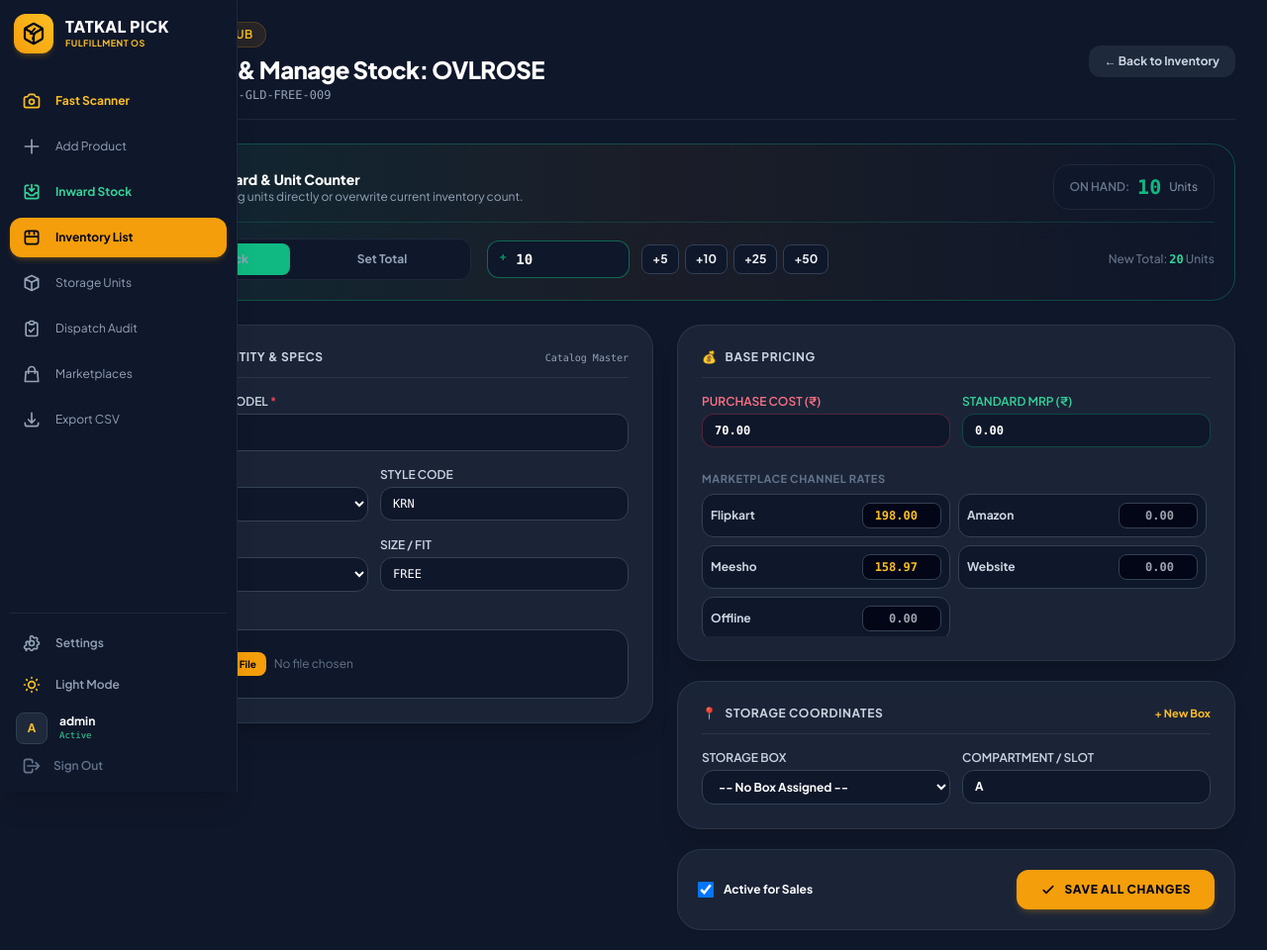
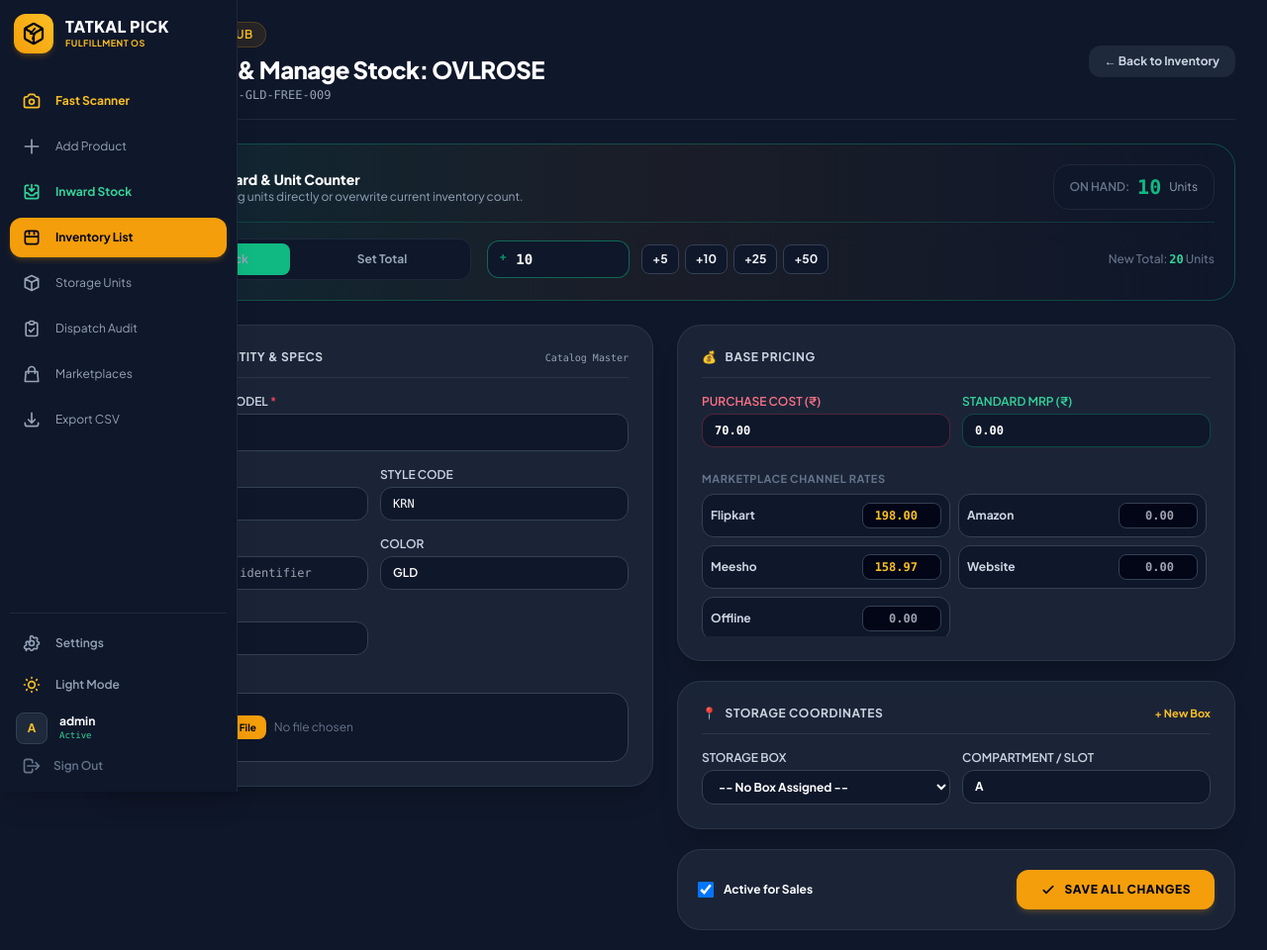
Before and after one commit to mohsinalisheliya/sku_manager, a Django app: page /stock/edit/9/ in a window 1280 px wide. Shown: the whole page at 99% size. Run offline with Django 5.2, Linux system fonts and the light colour scheme; a user stored in the database is signed in; data comes from the database, SQL or seed files in the repository; both versions use the stored data as it was after the commit; some libraries are stand-ins or nearby versions.

Commit message:
auto-save: progress update (05-Oct-2026 06:05:12 PM)

```diff
--- a/sku_manager/views.py
+++ b/sku_manager/views.py
@@ -272,10 +272,11 @@
 
     if request.method == 'POST':
         name = request.POST.get('name', '').strip()
-        category = request.POST.get('category', 'GEN').strip() or 'GEN'
-        style = request.POST.get('style', 'STD').strip() or 'STD'
-        color = request.POST.get('color', 'BLK').strip() or 'BLK'
-        size = request.POST.get('size', 'FREE').strip() or 'FREE'
+        category = request.POST.get('category', 'General').strip() or 'General'
+        style = request.POST.get('style', 'Standard').strip() or 'Standard'
+        design_model = request.POST.get('design_model', '').strip()
+        color = request.POST.get('color', 'Black').strip() or 'Black'
+        size = request.POST.get('size', 'Free Size').strip() or 'Free Size'
         number = request.POST.get('number', '001').strip() or '001'
 
         box_id = request.POST.get('storage_box', '').strip()
@@ -308,6 +309,7 @@
                 name=name or 'NEW ITEM',
                 category=category,
                 style=style,
+                design_model=design_model,
                 color=color,
                 size=size,
                 number=number,
@@ -326,6 +328,7 @@
             item.name = name or item.name
             item.category = category
             item.style = style
+            item.design_model = design_model
             item.color = color
             item.size = size
             item.number = number
--- a/templates/sku_manager/stock_edit.html
+++ b/templates/sku_manager/stock_edit.html
@@ -108,45 +108,32 @@
         <div class="grid grid-cols-2 gap-3">
           <div>
             <label class="block text-xs font-semibold text-slate-700 dark:text-slate-300 uppercase mb-1">Category Code</label>
-            <select name="category" class="w-full bg-slate-50 dark:bg-slate-900 border border-slate-300 dark:border-slate-700 rounded-xl px-3 py-2 text-xs text-slate-900 dark:text-white font-semibold focus:outline-none focus:border-amber-500">
-              <option value="APP" {% if item and item.category == 'APP' %}selected{% endif %}>APP - Apparel</option>
-              <option value="ACC" {% if item and item.category == 'ACC' %}selected{% endif %}>ACC - Accessories</option>
-              <option value="ELC" {% if item and item.category == 'ELC' %}selected{% endif %}>ELC - Electronics</option>
-              <option value="FTW" {% if item and item.category == 'FTW' %}selected{% endif %}>FTW - Footwear</option>
-              <option value="HOM" {% if item and item.category == 'HOM' %}selected{% endif %}>HOM - Home</option>
-              <option value="BEA" {% if item and item.category == 'BEA' %}selected{% endif %}>BEA - Beauty</option>
-              <option value="NCK" {% if item and item.category == 'NCK' %}selected{% endif %}>NCK - Necklace</option>
-              <option value="BGL" {% if item and item.category == 'BGL' %}selected{% endif %}>BGL - Bangles</option>
-              <option value="GEN" {% if not item or item.category == 'GEN' %}selected{% endif %}>GEN - General</option>
-            </select>
+            <input type="text" name="category" maxlength="50" value="{% if item %}{{ item.category }}{% else %}General{% endif %}" placeholder="e.g. Apparel, Jewelry"
+              class="w-full bg-slate-50 dark:bg-slate-900 border border-slate-300 dark:border-slate-700 rounded-xl px-3 py-2 text-xs text-slate-900 dark:text-white font-semibold focus:outline-none focus:border-amber-500">
           </div>
 
           <div>
             <label class="block text-xs font-semibold text-slate-700 dark:text-slate-300 uppercase mb-1">Style Code</label>
-            <input type="text" name="style" value="{% if item %}{{ item.style }}{% else %}STD{% endif %}" placeholder="e.g. SLIM, CAS, PND"
+            <input type="text" name="style" maxlength="50" value="{% if item %}{{ item.style }}{% else %}Standard{% endif %}" placeholder="e.g. Slim, Classic"
               class="w-full bg-slate-50 dark:bg-slate-900 border border-slate-300 dark:border-slate-700 rounded-xl px-3 py-2 text-xs font-mono uppercase text-slate-900 dark:text-white focus:outline-none focus:border-amber-500">
           </div>
         </div>
 
         <div class="grid grid-cols-2 gap-3">
           <div>
+            <label class="block text-xs font-semibold text-slate-700 dark:text-slate-300 uppercase mb-1">Design / Model</label>
+            <input type="text" name="design_model" maxlength="50" value="{% if item %}{{ item.design_model }}{% endif %}" placeholder="Optional model identifier"
+              class="w-full bg-slate-50 dark:bg-slate-900 border border-slate-300 dark:border-slate-700 rounded-xl px-3 py-2 text-xs font-mono text-slate-900 dark:text-white focus:outline-none focus:border-amber-500">
+          </div>
+          <div>
             <label class="block text-xs font-semibold text-slate-700 dark:text-slate-300 uppercase mb-1">Color</label>
-            <select name="color" class="w-full bg-slate-50 dark:bg-slate-900 border border-slate-300 dark:border-slate-700 rounded-xl px-3 py-2 text-xs text-slate-900 dark:text-white font-semibold focus:outline-none focus:border-amber-500">
-              <option value="BLK" {% if item and item.color == 'BLK' %}selected{% endif %}>BLK - Black</option>
-              <option value="WHT" {% if item and item.color == 'WHT' %}selected{% endif %}>WHT - White</option>
-              <option value="BLU" {% if item and item.color == 'BLU' %}selected{% endif %}>BLU - Blue</option>
-              <option value="RED" {% if item and item.color == 'RED' %}selected{% endif %}>RED - Red</option>
-              <option value="GRN" {% if item and item.color == 'GRN' %}selected{% endif %}>GRN - Green</option>
-              <option value="GLD" {% if item and item.color == 'GLD' %}selected{% endif %}>GLD - Gold</option>
-              <option value="SLV" {% if item and item.color == 'SLV' %}selected{% endif %}>SLV - Silver</option>
-              <option value="BRN" {% if item and item.color == 'BRN' %}selected{% endif %}>BRN - Brown</option>
-              <option value="MTC" {% if item and item.color == 'MTC' %}selected{% endif %}>MTC - Multi</option>
-            </select>
+            <input type="text" name="color" maxlength="30" value="{% if item %}{{ item.color }}{% else %}Black{% endif %}" placeholder="e.g. Black, Rose Gold"
+              class="w-full bg-slate-50 dark:bg-slate-900 border border-slate-300 dark:border-slate-700 rounded-xl px-3 py-2 text-xs text-slate-900 dark:text-white font-semibold focus:outline-none focus:border-amber-500">
           </div>
 
           <div>
             <label class="block text-xs font-semibold text-slate-700 dark:text-slate-300 uppercase mb-1">Size / Fit</label>
-            <input type="text" name="size" value="{% if item %}{{ item.size }}{% else %}FREE{% endif %}" placeholder="e.g. M, L, XL, FREE"
+            <input type="text" name="size" maxlength="30" value="{% if item %}{{ item.size }}{% else %}Free Size{% endif %}" placeholder="e.g. M, L, XL, Free Size"
               class="w-full bg-slate-50 dark:bg-slate-900 border border-slate-300 dark:border-slate-700 rounded-xl px-3 py-2 text-xs font-mono uppercase text-slate-900 dark:text-white focus:outline-none focus:border-amber-500">
           </div>
         </div>
```
Also changed, not shown: db.sqlite3, sku_manager/migrations/0011_jewelrysku_design_model_alter_jewelrysku_category_and_more.py.
